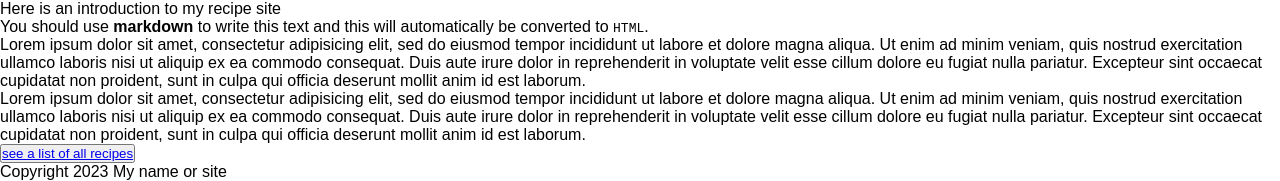
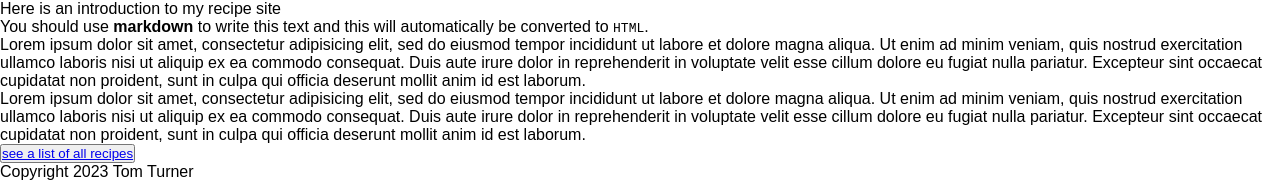
Before and after one commit to Tomturner11/CornishCatch, a Jekyll site: the page built from home/index.md, in a window 1280 px wide. Shown: the part 1941-2122 px from the top of the page. Built offline with Jekyll 4.4.1, drawn with Linux system fonts in a browser that asks for light colours; some of the changed lines change nothing that is shown.

Commit message:
Update _config.yml

```diff
--- a/_config.yml
+++ b/_config.yml
@@ -1,7 +1,7 @@
 
 # SITE CONFIGURATION
-url: "https://yoursite.netlify.app"   #change this to yours
-repository: yourusername/yourrepository
+url: "https://localcaughtrecipes.netlify.app"   #change this to yours
+repository: Tomturner11/SeaFoodRecipes
 title: Your recipe collection
 recipemenu: false # you can change to true and a menu of all recipes will appear
 editbutton: false # you can navigate to edit your site by going to https://yoursite.netlify.app/admin
@@ -12,7 +12,7 @@
 
 # change the following to your name or site name
 footer_text:
-  "Copyright 2023 My name or site"
+  "Copyright 2023 Tom Turner"
 
 # DO NOT EDIT BELOW THIS LINE
 
```
